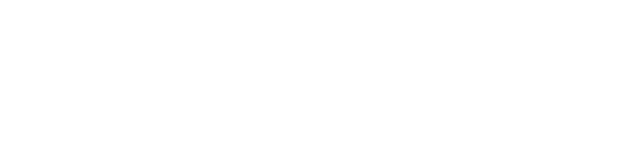
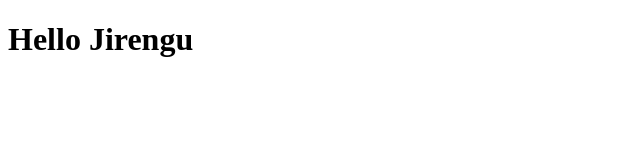
Before and after one commit to FrankFang/webpack-demo-02, a website built with webpack: page public/index.html in a window 1280 px wide. Shown: the whole page, without its empty margins (0-640 px from the left). Built offline with nearby package versions, Linux system fonts and the light colour scheme.

Commit message:
完成任务4

```diff
--- a/package.json
+++ b/package.json
@@ -6,7 +6,7 @@
   "scripts": {
     "build": "webpack",
     "watch": "webpack --watch",
-    "serve": "webpack serve --open",
+    "serve": "webpack serve",
     "test": "echo \"Error: no test specified\" && exit 1"
   },
   "keywords": [],
--- a/src/index.js
+++ b/src/index.js
@@ -1 +1,6 @@
-console.log('饥人谷')
+const body = document.body
+
+const h1 = document.createElement('h1')
+h1.innerText = 'Hello Jirengu'
+
+body.appendChild(h1)
```
Also changed, not shown: public/index.html (+0 -1 lines), dist/main.js (deleted), 1 other file.
